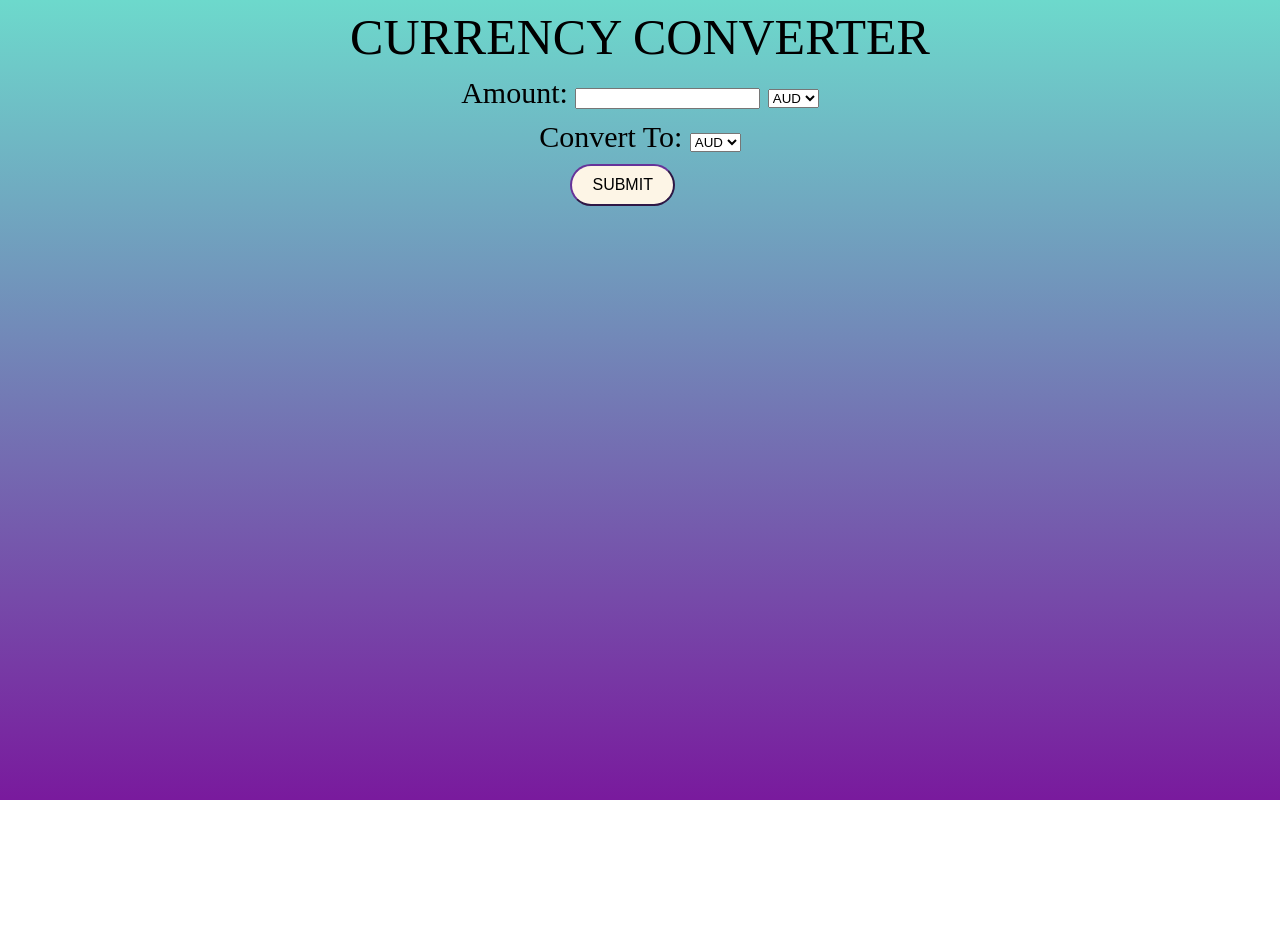
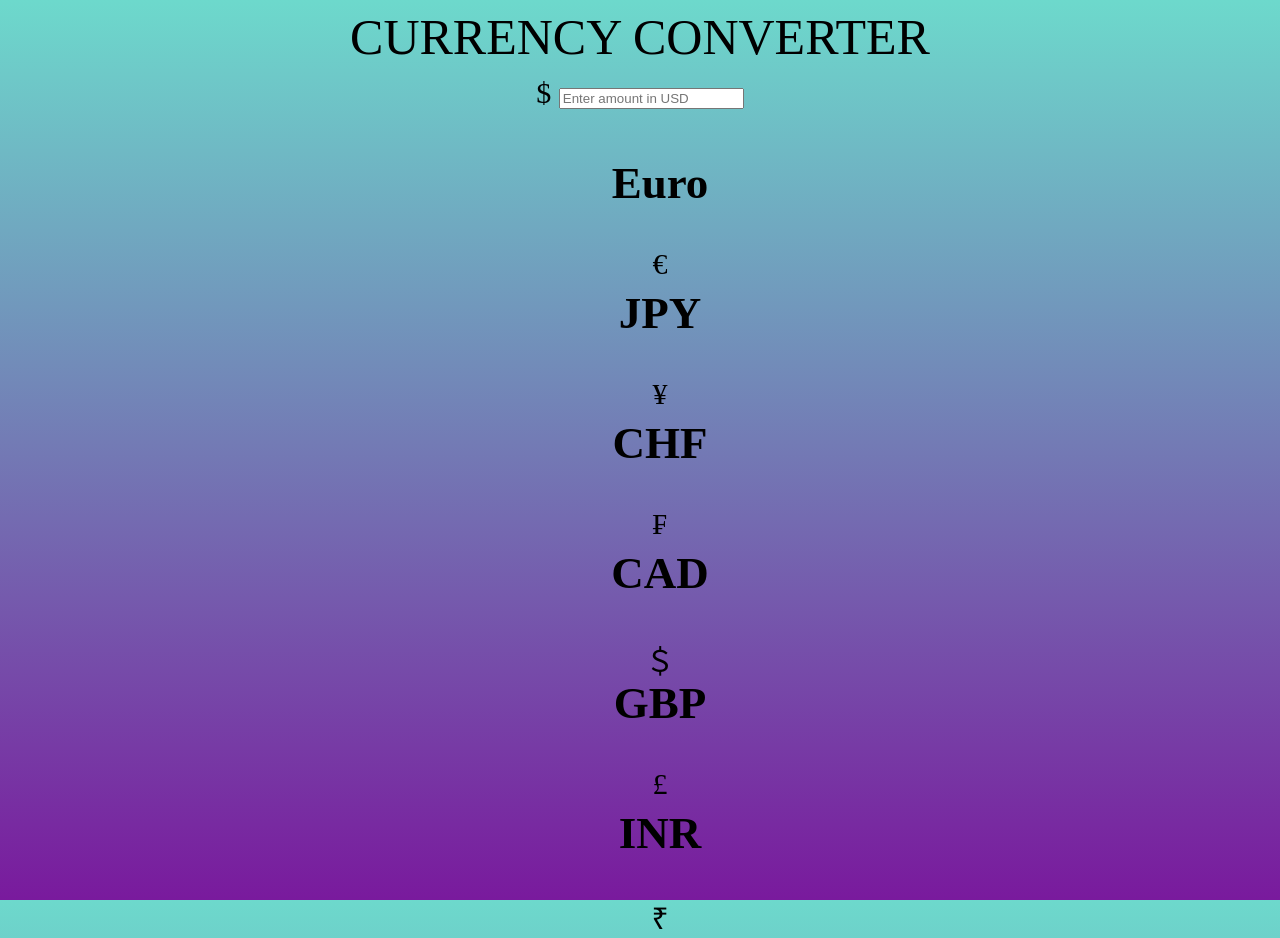
Before and after one commit to ilsalareb1/Currency-Converter-App, a website: page index.html in a window 1280 px wide. Before the commit the page ends 800 px from the top, so only its background shows below. Drawn offline with Linux system fonts and the light colour scheme.

Commit message:
Add files via upload

```diff
--- a/app.js
+++ b/app.js
@@ -1,41 +1,52 @@
-const DOMstrings = {
-    AmountCurrentCurrency: document.getElementById("amount"),
-    displayWantedCurrency: document.getElementsByClassName(".display-name-wc"),
-    displayConvertedAmount: document.getElementsByClassName(".display-amount-wc"),
-    type: document.querySelector(".type"),
-    input: document.getElementById("currency-form")
-};
-
-DOMstrings.input.addEventListener("keypress", function(event){
-    if (event.keyCode === 13){
-        event.preventDefault();
-        document.querySelector(".nes-btn").click();
-    }
-});
 
 function init(){
-    document.getElementById("currency-form").addEventListener("sumbit", async function(e){
-        e.preventDefault();
-        DOMstrings.displayWantedCurrency.innerText = 'test';
-        const ExchangeRates = await fetch (`http://data.fixer.io/api/latest?=access_key=aa7cbda9baeeeda7532c0f97afaafdc6&symbols=USD,AUD,CAD,PLN,MXN`);
-        await ExchangeRates.json();
-        calculateConvertedAmount(AmountCurrentCurrency){
-            ExchangeRates * AmountCurrentCurrency;
-        }
-        try {
-            const displayWantedCurrency = function (data) {
-              DOMstrings.displayWantedCurrency.innerText = data.name;
-              DOMstrings.displayConvertedAmount.innerText = data.id;
-              DOMstrings.type.textContent = data.types.map(data => data.type.name);
-            };
-            displayWantedCurrency(data);
-            document.querySelector("#CurrentCurrency").value = "";
-        }catch (error){
-            console.log(error);
-            DOMstrings.type.textContent = 'Error Please try again';
-        }
-    });
+    var usd, euro, jpy, chf, cad, gbp, inr;
 
+ usd = document.getElementById("MoneyInput");
+ euro = document.getElementById("euro");
+ jpy = document.getElementById("jpy");
+ chf = document.getElementById("chf");
+ cad = document.getElementById("cad");
+ gbp = document.getElementById("gbp");
+ inr = document.getElementById("inr");
+
+ usd.addEventListener('input', function(e){
+    var usdAmount, usdToEuro, usdToJPY, usdToCHF, usdToCAD, usdToGBP, usdToINR;
+
+    usdAmount = e.target.value;
+    usdToEuro = usdAmount * 0.90;
+    usdToJPY = usdAmount * 108.64;
+    usdToCHF = usdAmount * .99;
+    usdToCAD = usdAmount * 1.32;
+    usdToGBP = usdAmount * .76;
+    usdToINR = usdAmount * 70.74;
+
+    console.log(usdAmount, usdToEuro);
+
+    document.getElementById("euro").innerHTML = "&#8364; " + usdToEuro;
+    document.getElementById("jpy").innerHTML = "&#xa5; " + usdToJPY;
+    document.getElementById("chf").innerHTML = "&#x20A3; " + usdToCHF;
+    document.getElementById("cad").innerHTML = "&#xFF04; " + usdToCAD;
+    document.getElementById("gbp").innerHTML = "&#xa3; " + usdToGBP;
+    document.getElementById("inr").innerHTML = "&#x20B9;" + usdToINR;
+   });
 }
 
 init();
+/* var usd, euro;
+
+usd = document.getElementById("MoneyInput");
+euro = document.getElementById("euro");
+
+usd.addEventListener('input', function(e){
+    var usdAmount, usdToEuro;
+
+    usdAmount = e.target.value;
+    usdToEuro = usdAmount * 0.891407;
+
+    console.log(usdAmount, usdToEuro);
+
+    document.getElementById("euro").innerHTML = usdToEuro;
+
+
+}); */
--- a/index.html
+++ b/index.html
@@ -11,101 +11,41 @@
         <div class="header">CURRENCY CONVERTER</div>
     </div>
 
-    <div class="user-input">
-        <form id=currency-form>
+    <div class="container">
+        <form id=form>
             <div class="currency-form-input">
-                <label for="amount">Amount:</label>
-                <input type="number" id="amount" class="text-box">
+                <label for="amount">&#36;</label>
+                <input type="number" id="MoneyInput" class="text-box" placeholder="Enter amount in USD">
+            </div>
+       </form>
+       <ul class="currencies">
+           <li class="currency-1">
+             <h2 class="currency-title">Euro</h2>
+             <p class= "currency-value" id="euro">&#8364;</p>
+           </li>
+           <li class="currency-2">
+             <h2 class="currency-title">JPY</h2>
+             <p class= "currency-value" id="jpy">&#xa5;</p>
+           </li>
+           <li class="currency-3">
+             <h2 class="currency-title">CHF</h2>
+             <p class= "currency-value" id="chf">&#x20A3;</p>
+           </li>
+           <li class="currency-4">
+                <h2 class="currency-title">CAD</h2>
+                <p class= "currency-value" id="cad">&#xFF04;</p>
+           </li>
+           <li class="currency-5">
+                <h2 class="currency-title">GBP</h2>
+                <p class= "currency-value" id="gbp">&#xa3;</p>
+           </li>
+           <li class="currency-6">
+                <h2 class="currency-title">INR</h2>
+                <p class= "currency-value" id="inr">&#x20B9;</p>
+           </li>
+       </ul>
 
-                <select id= "CurrentCurrency">
-                    <option value = "1">AUD</option>
-                    <option value = "2">CAD</option>
-                    <option value = "3">CZK</option>
-                    <option value = "4">HKD</option>+
-
-                    <option value = "5">IDR</option>
-                    <option value = "6">JPY</option>
-                    <option value = ""></option>
-                    <option value = ""></option>
-                    <option value = ""></option>
-                    <option value = ""></option>
-                    <option value = ""></option>
-                    <option value = ""></option>
-                    <option value = ""></option>
-                    <option value = ""></option>
-                    <option value = ""></option>
-                    <option value = ""></option>
-                    <option value = ""></option>
-                    <option value = ""></option>
-                    <option value = ""></option>
-                    <option value = ""></option>
-                    <option value = ""></option>
-                    <option value = ""></option>
-                    <option value = ""></option>
-                    <option value = ""></option>
-                    <option value = ""></option>
-                    <option value = ""></option>
-                    <option value = ""></option>
-                    <option value = ""></option>
-                    <option value = ""></option>
-                    <option value = ""></option>
-
-                </select>
-            </div>
-
-
-            <div class= "currency-convert-input">
-                <label>Convert to:</label>
-                <select id= "WantedCurrency">
-                    <option value = "1">AUD</option>
-                    <option value = "2">CAD</option>
-                    <option value = "3">CZK</option>
-                    <option value = "4">HKD</option>
-                    <option value = "5">IDR</option>
-                    <option value = "6">JPY</option>
-                    <option value = ""></option>
-                    <option value = ""></option>
-                    <option value = ""></option>
-                    <option value = ""></option>
-                    <option value = ""></option>
-                    <option value = ""></option>
-                    <option value = ""></option>
-                    <option value = ""></option>
-                    <option value = ""></option>
-                    <option value = ""></option>
-                    <option value = ""></option>
-                    <option value = ""></option>
-                    <option value = ""></option>
-                    <option value = ""></option>
-                    <option value = ""></option>
-                    <option value = ""></option>
-                    <option value = ""></option>
-                    <option value = ""></option>
-                    <option value = ""></option>
-                    <option value = ""></option>
-                    <option value = ""></option>
-                    <option value = ""></option>
-                    <option value = ""></option>
-                    <option value = ""></option>
-                    <option value = ""></option>
-                </select>
-            </div>
-
-            <div class="button">
-                <input type="submit" value="Submit" class="nes-btn">
-            </div>
-        </form>
     </div>
-
-    <div class="display">
-        <div class="display-amount-wc">
-
-         </div>
-         <div class="display-name-wc">
-
-         </div>
-    </div>
-
     <script src="app.js"></script>
 </body>
 </html>
--- a/style.css
+++ b/style.css
@@ -16,16 +16,14 @@ background-image: linear-gradient(to top, #791a9d, #6dd9cc);
     width: 100%;
     margin: 0 auto;
     align-content: center;
-    text-align: center;
-    text-transform: capitalize;
-    font-size: 5rem;
+}
+.header{
+  text-align: center;
+  text-transform: capitalize;
+  font-size: 5rem;
+  text-decoration-color: snow;
 }
 
-.user-input{
-    width: 100%;
-    margin: 0 auto;
-    align-content: center;
-}
 
 .currency-form-input{
     margin: 0 auto;
@@ -37,17 +35,20 @@ background-image: linear-gradient(to top, #791a9d, #6dd9cc);
 
 }
 
-.currency-convert-input{
+ul.currencies li{
     margin: 0 auto;
     margin-top: 1rem;
+    width: 75vw;
+    height:15vh;
     align-content: center;
-    text-transform: capitalize;
     text-align: center;
     font-size: 3rem;
-
+    list-style: none;
 }
 
-.nes-btn,
+
+
+/* .nes-btn,
 .nes-btn:link,
 .nes-btn:visited {
   text-transform: uppercase;
@@ -72,4 +73,4 @@ background-image: linear-gradient(to top, #791a9d, #6dd9cc);
 .nes-btn:active {
   transform: translateY(-1px);
   box-shadow: 0 0.5rem 1rem rgba(0, 0, 0.2);
-}
+} */
```
Also changed, not shown: package.json (line endings or trailing spaces), 1 other file.
